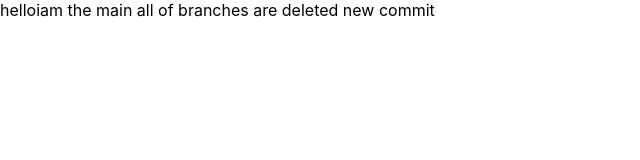
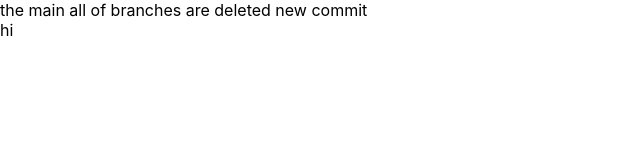
Before and after one commit to ohitshan/git, a Next.js app: page /hello in a window 1280 px wide. Shown: the top 160 px of the page, without its empty margins (0-640 px from the left). Built offline with nearby package versions, Linux system fonts and the light colour scheme.

Commit message:
new commit1

```diff
--- a/pages/hello.tsx
+++ b/pages/hello.tsx
@@ -1,7 +1,13 @@
 import React from "react";
 
 function hello() {
-  return <div>helloiam the main all of branches are deleted new commit</div>;
+  return (
+    <div>
+      {" "}
+      the main all of branches are deleted new commit
+      <div>hi</div>
+    </div>
+  );
 }
 
 export default hello;
```
